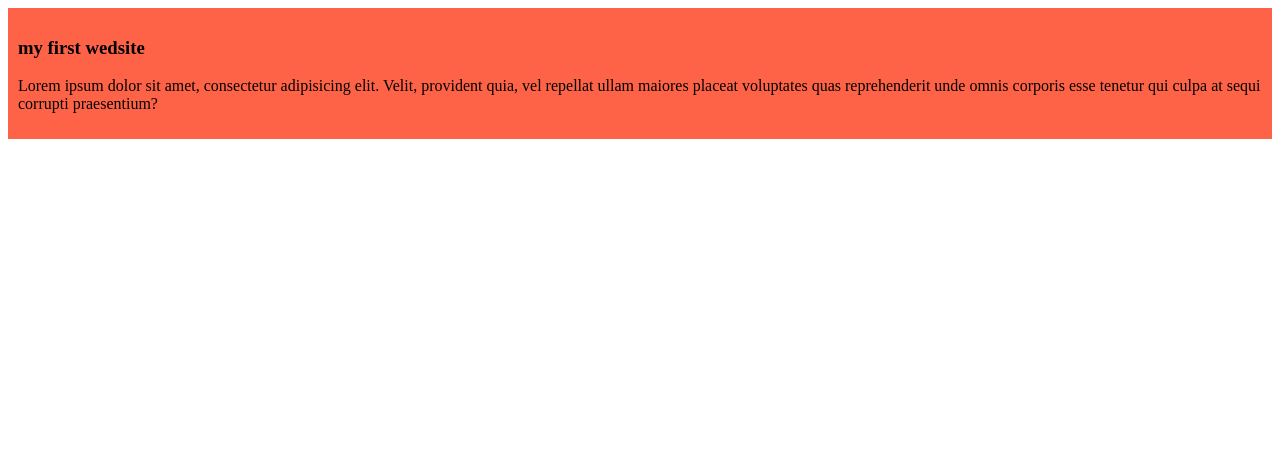
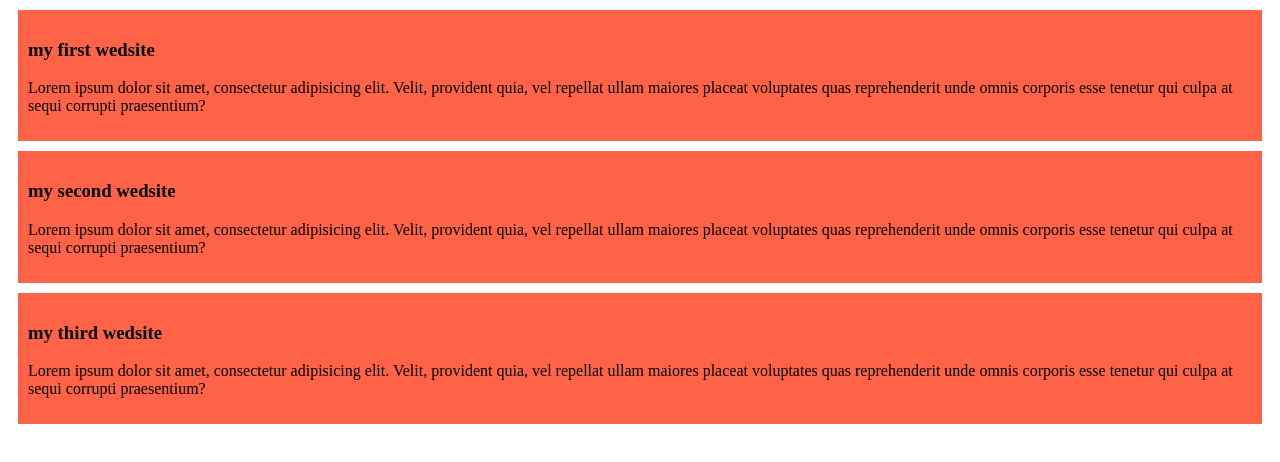
Before and after one commit to 11111Asif/my-first-github-repo, a plain HTML site: page index.html in a window 1280 px wide. Drawn offline with Linux system fonts and the light colour scheme.

Commit message:
added the second and the third style

```diff
--- a/index.html
+++ b/index.html
@@ -11,6 +11,13 @@
         <h3> my first wedsite</h3>
         <p>Lorem ipsum dolor sit amet, consectetur adipisicing elit. Velit, provident quia, vel repellat ullam maiores placeat voluptates quas reprehenderit unde omnis corporis esse tenetur qui culpa at sequi corrupti praesentium?</p>
     </div>
-
+    <div>
+        <h3> my second wedsite</h3>
+        <p>Lorem ipsum dolor sit amet, consectetur adipisicing elit. Velit, provident quia, vel repellat ullam maiores placeat voluptates quas reprehenderit unde omnis corporis esse tenetur qui culpa at sequi corrupti praesentium?</p>
+    </div>
+    <div>
+        <h3> my third wedsite</h3>
+        <p>Lorem ipsum dolor sit amet, consectetur adipisicing elit. Velit, provident quia, vel repellat ullam maiores placeat voluptates quas reprehenderit unde omnis corporis esse tenetur qui culpa at sequi corrupti praesentium?</p>
+    </div>
 </body>
 </html>
--- a/style.css
+++ b/style.css
@@ -1,4 +1,5 @@
 div{
     background-color: tomato;
     padding: 10px;
+    margin: 10px;
 }
```
